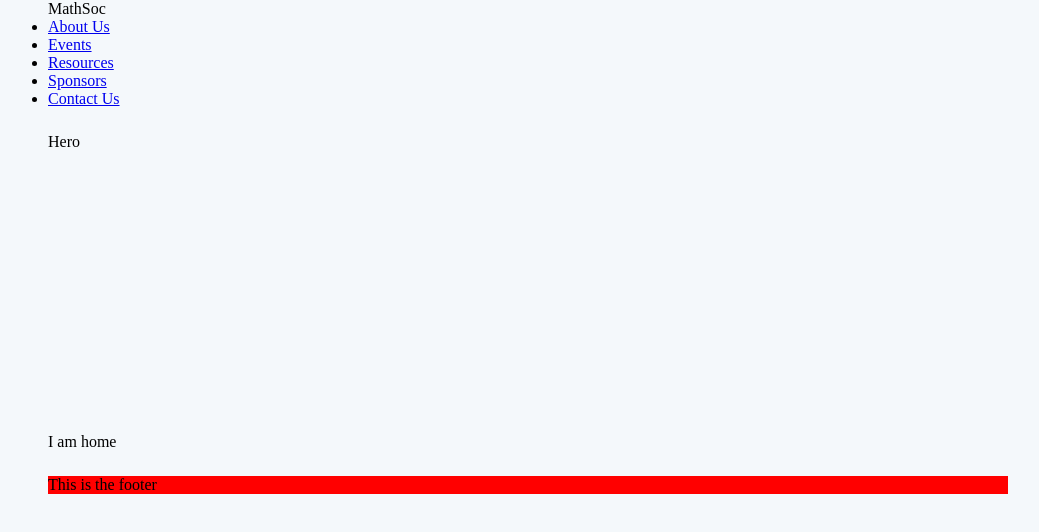
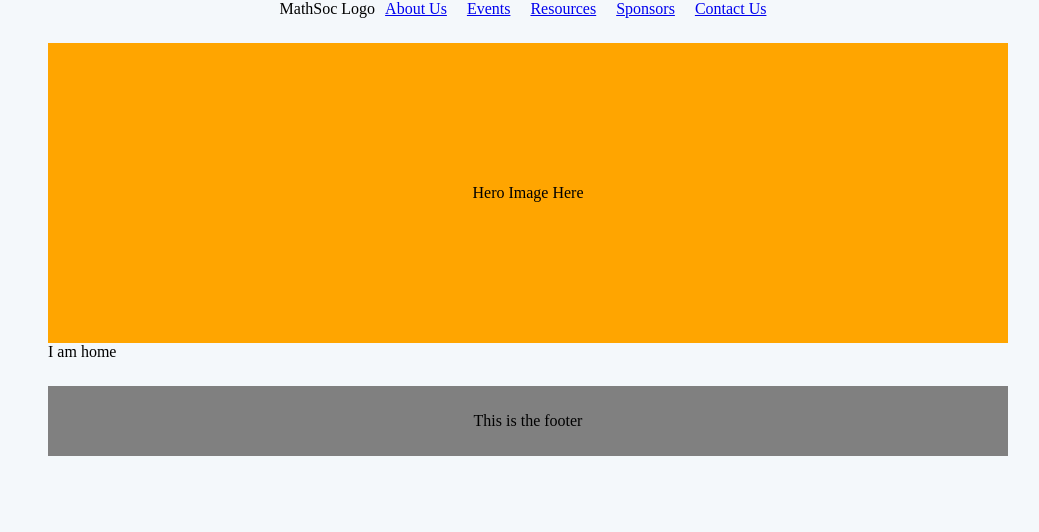
Before and after one commit to MathSocUNSW/mathsoc-website, a Next.js app in the folder frontend/: page / in a window 1280 px wide. Shown: the top 532 px of the page, without its empty margins (112-1151 px from the left). Built offline with nearby package versions, Linux system fonts and the light colour scheme.

Commit message:
Temp components

```diff
--- a/frontend/src/components/Footer.tsx
+++ b/frontend/src/components/Footer.tsx
@@ -2,10 +2,16 @@ import React from 'react';
 
 export default function Footer() {
   return (
-    <section>
-      <div style={{ backgroundColor: 'red', width: '100%', height: '100%' }}>
-        This is the footer
-      </div>
+    <section
+      style={{
+        width: '100%',
+        height: '100%',
+        backgroundColor: 'grey',
+        display: 'grid',
+        placeItems: 'center'
+      }}
+    >
+      This is the footer
     </section>
   );
 }
--- a/frontend/src/components/Hero.tsx
+++ b/frontend/src/components/Hero.tsx
@@ -1,5 +1,18 @@
 import React from 'react';
 
 export default function Hero() {
-  return <div className='hero'>Hero</div>;
+  return (
+    <div
+      className='hero'
+      style={{
+        width: '100%',
+        height: '300px',
+        backgroundColor: 'orange',
+        display: 'grid',
+        placeItems: 'center'
+      }}
+    >
+      Hero Image Here
+    </div>
+  );
 }
--- a/frontend/src/components/NavBar.tsx
+++ b/frontend/src/components/NavBar.tsx
@@ -4,11 +4,20 @@ import navLinks from '../data/NavBar';
 
 export default function NavBar() {
   return (
-    <nav>
-      <div className='logo'>MathSoc</div>
-      <ul>
+    <nav
+      style={{ display: 'flex', alignItems: 'center', justifyContent: 'center', height: '100%' }}
+    >
+      <ul
+        style={{
+          display: 'flex',
+          flexDirection: 'row',
+          justifyContent: 'center',
+          listStyleType: 'none'
+        }}
+      >
+        <li className='logo'>MathSoc Logo</li>
         {navLinks.map(({ name, route }) => (
-          <li key={name}>
+          <li key={name} style={{ paddingLeft: '10px', paddingRight: '10px' }}>
             <Link href={route}>{name}</Link>
           </li>
         ))}
```
